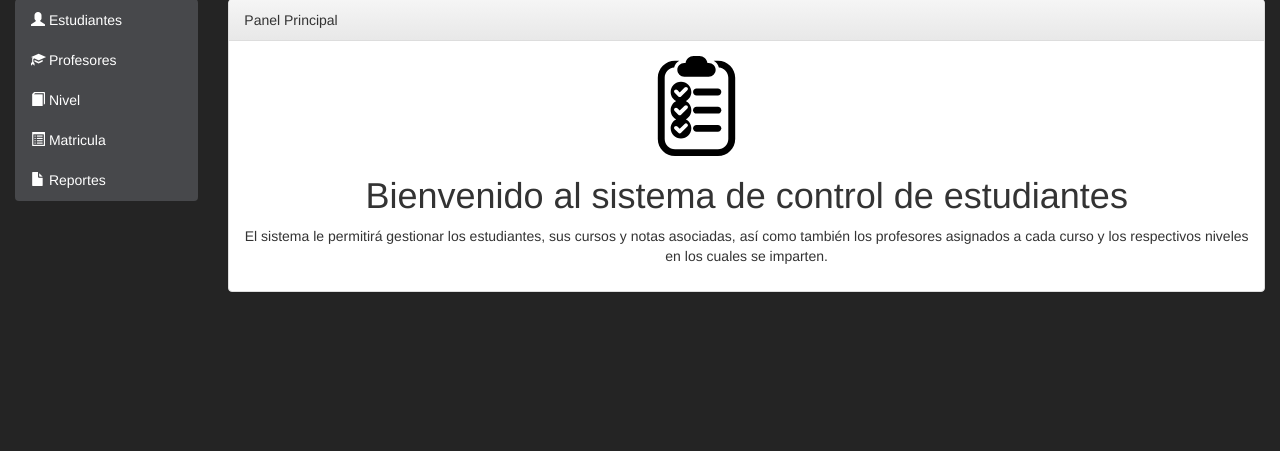
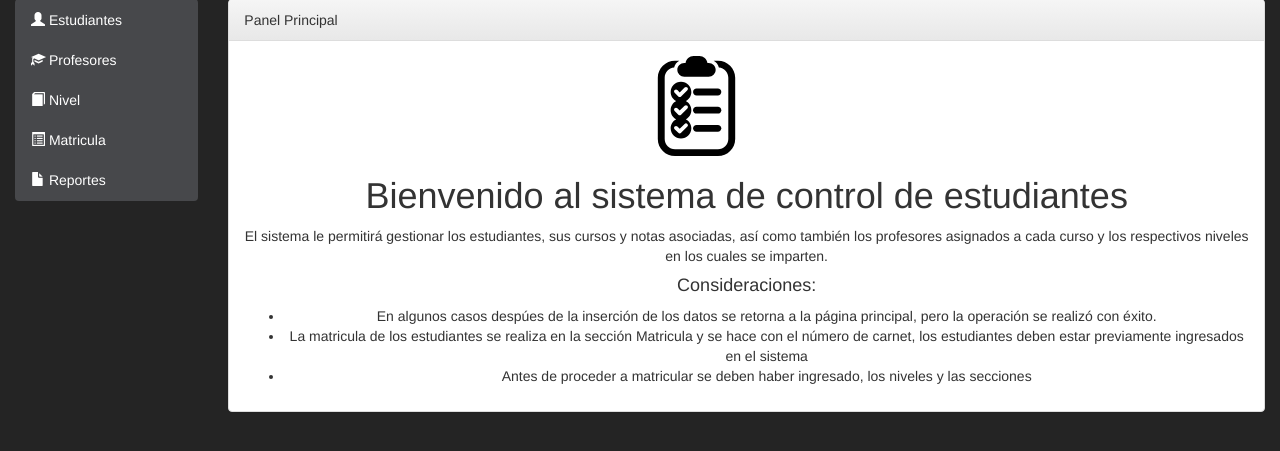
Before and after one commit to multimediosucrguanacaste2015/ProyectoMultimedios2015, a PHP site: page /dashboard.php in a window 1280 px wide. Shown: the part 71-522 px from the top of the page. Run offline with PHP 8.4, Linux system fonts and the light colour scheme; the visitor is signed in with stand-in values (Sample User, id 1); some libraries are stand-ins or nearby versions.

Commit message:
Cambios en la consulta para matricular estudiante

```diff
--- a/dashboard.php
+++ b/dashboard.php
@@ -129,6 +129,13 @@
                                 <img class="img-responsive" src="img/checking1.svg" alt="">
                                 <h1>Bienvenido al sistema de control de estudiantes</h1>
                                 <p> El sistema le permitirá gestionar los estudiantes, sus cursos y notas asociadas, así como también los profesores asignados a cada curso y los respectivos niveles en los cuales se imparten.</p>
+                                <h4>Consideraciones:</h4>
+                                <ul>
+                                    <li>En algunos casos despúes de la inserción de los datos se retorna a la página principal, pero la operación se realizó con éxito.</li>
+                                    <li>La matricula de los estudiantes se realiza en la sección Matricula y se hace con el número de carnet, los estudiantes deben estar previamente ingresados en el sistema</li>
+                                    <li>Antes de proceder a matricular se deben haber ingresado, los niveles y las secciones</li>
+
+                                </ul>
                             </div>
 
                         </div>
--- a/mod/matriculaEstudiante.php
+++ b/mod/matriculaEstudiante.php
@@ -8,7 +8,7 @@ $conn = mysqli_connect('localhost', 'root', '','multimediosdb2') or die (mysql_e
 
     $columna = mysqli_fetch_row($resultadoEstudiante);
 
-    $consultaNivelEstudiante ="INSERT INTO multimediosdb2.Estudiantes_Matriculados (Estudiantes_Id, Niveles_Id)
+    $consultaNivelEstudiante ="INSERT INTO multimediosdb2.Estudiantes_Matriculados (Estudiantes_Id, Secciones_Id)
     VALUES('$columna[0]', '$idNivel')";
     mysqli_query($conn, $consultaNivelEstudiante) or die('Error en la consulta'. mysql_error());
 ?>
```
